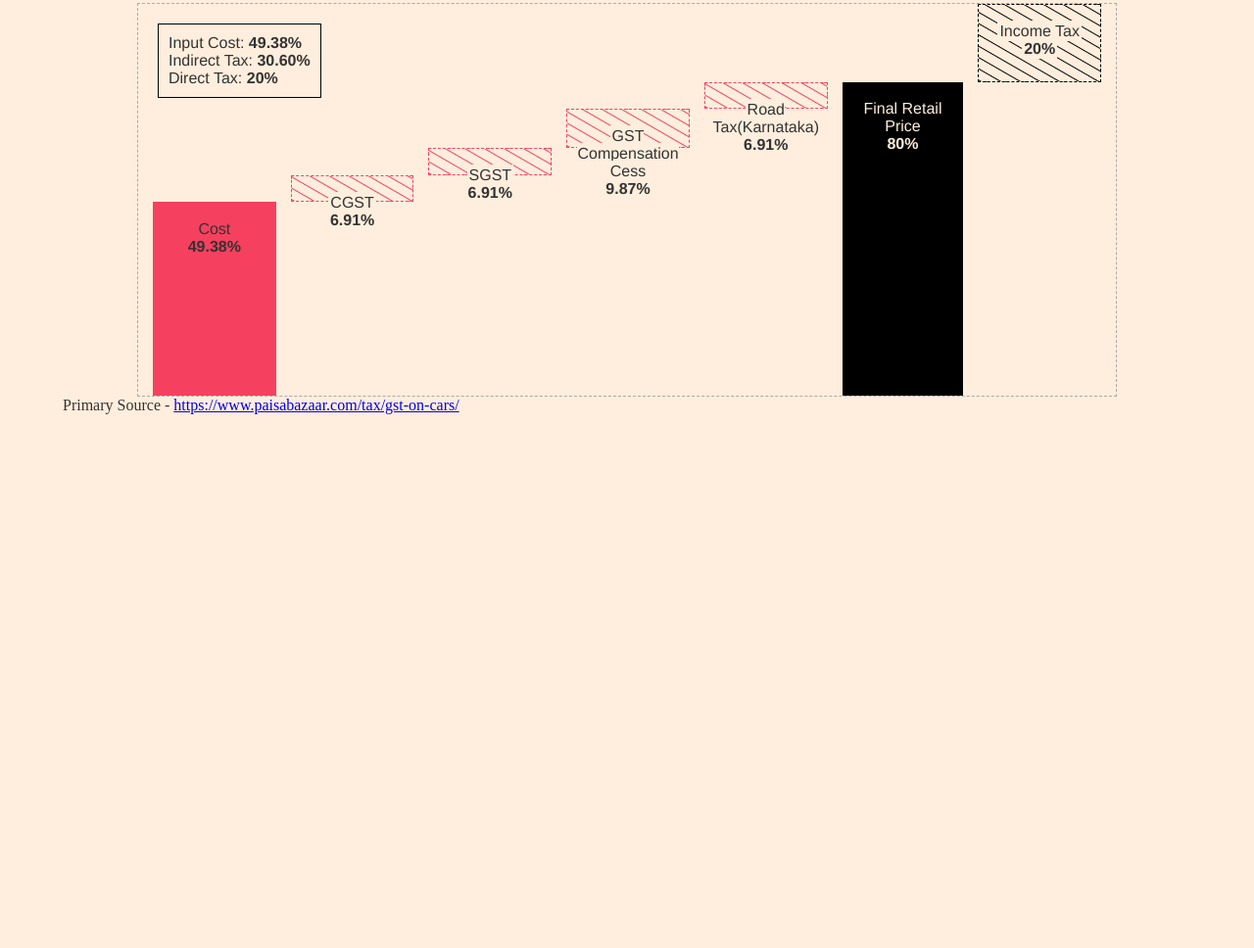
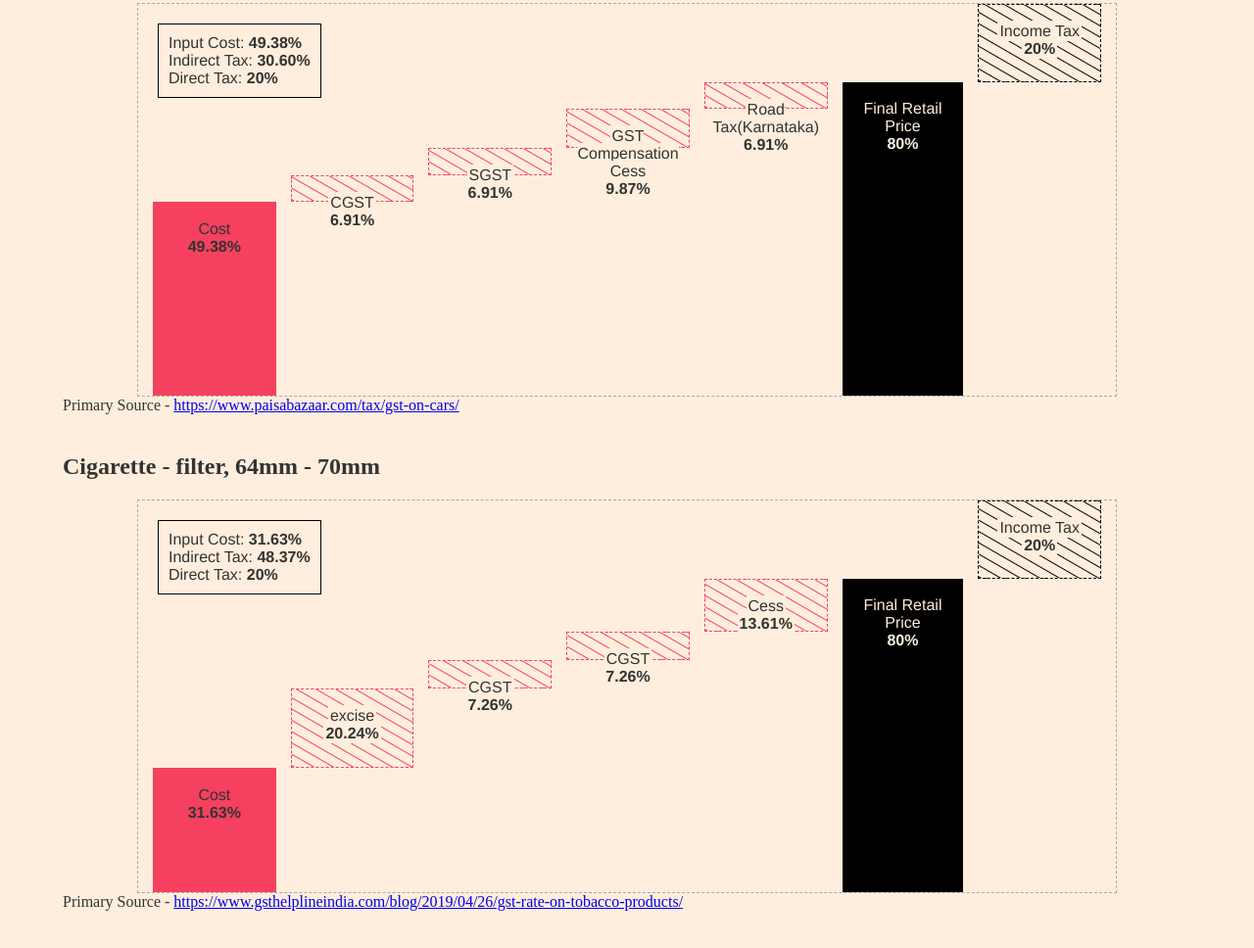
Before and after one commit to subu28/taxes, a plain HTML site: page index.html in a window 1280 px wide. Shown: the part 2007-2975 px from the top of the page at 98% size. Before the commit the page ends 2470 px from the top, so only its background shows below. Drawn offline with Linux system fonts and the light colour scheme.

Commit message:
add cigarette taxes

```diff
--- a/index.html
+++ b/index.html
@@ -48,8 +48,8 @@
     </chart>
     <span>Primary Source - <a target="_blank" href="https://www.paisabazaar.com/tax/gst-on-cars/">https://www.paisabazaar.com/tax/gst-on-cars/</a></span>
   </section>
-  <section id="baleno" class="item">
-    <h2>Creta - Diesel, &lt; 1.5l, &gt; 4m</1.5l></h2>
+  <section id="creta" class="item">
+    <h2>Creta - Diesel, &lt; 1.5l, &gt; 4m</h2>
     <chart>
       <chartData>
         [{ "type": "cost", "head": "Cost", "value": 49.38 },
@@ -63,5 +63,20 @@
     </chart>
     <span>Primary Source - <a target="_blank" href="https://www.paisabazaar.com/tax/gst-on-cars/">https://www.paisabazaar.com/tax/gst-on-cars/</a></span>
   </section>
+  <section id="cigarette" class="item">
+    <h2>Cigarette - filter, 64mm - 70mm</h2>
+    <chart>
+      <chartData>
+        [{ "type": "cost", "head": "Cost", "value": 31.63 },
+         { "type": "indirect-tax", "head": "excise", "value": 20.24 },
+         { "type": "indirect-tax", "head": "CGST", "value": 7.26 },
+         { "type": "indirect-tax", "head": "CGST", "value": 7.26 },
+         { "type": "indirect-tax", "head": "Cess", "value": 13.61 },
+         { "type": "retail", "head": "Final Retail Price", "value": 80 },
+         { "type": "direct-tax", "head": "Income Tax", "value": 20 }]
+      </chartData>
+    </chart>
+    <span>Primary Source - <a target="_blank" href="https://www.gsthelplineindia.com/blog/2019/04/26/gst-rate-on-tobacco-products/">https://www.gsthelplineindia.com/blog/2019/04/26/gst-rate-on-tobacco-products/</a></span>
+  </section>
 </body>
 </html>
```
